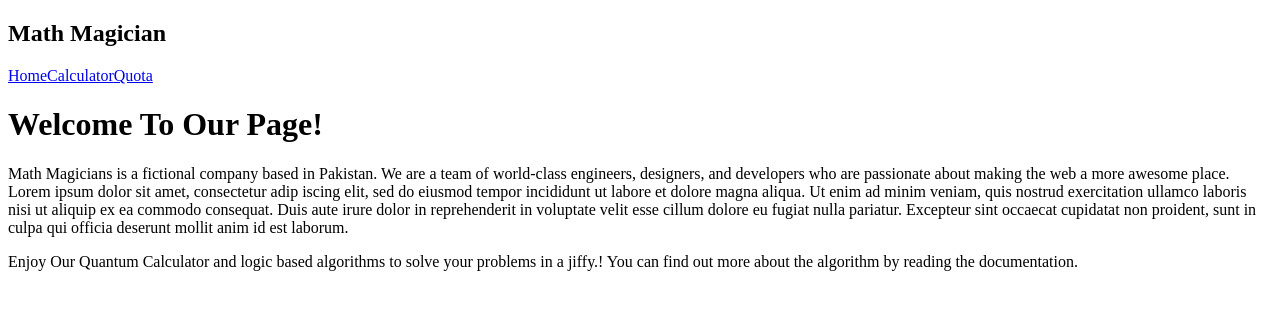
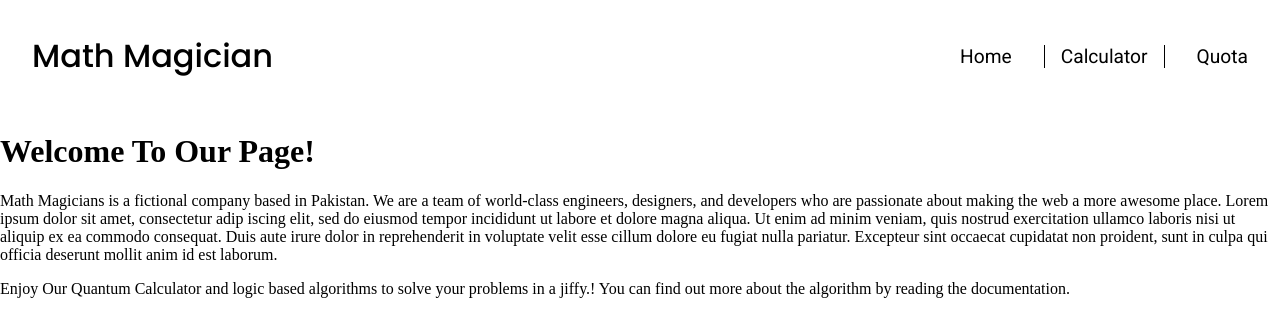
Before and after one commit to shuja-shah/Math-Magician, a React (Create React App) app: page / in a window 1280 px wide. Shown: the top 336 px of the page. Built offline with nearby package versions, Linux system fonts and the light colour scheme.

Commit message:
Styled Navigation

```diff
--- a/src/components/Navigation.js
+++ b/src/components/Navigation.js
@@ -3,11 +3,13 @@ import { Link } from 'react-router-dom';
 const Nav = () => (
   <nav className="navigationReal">
     <div>
-      <h2>Math Magician</h2>
+      <h2 className="title-intro">Math Magician</h2>
     </div>
-    <Link to="/" className="Navi">Home</Link>
-    <Link to="/Calculator" className="Navi">Calculator</Link>
-    <Link to="/Quota">Quota</Link>
+    <div className="Naviii">
+      <Link to="/">Home</Link>
+      <Link to="/Calculator" className="Navi">Calculator</Link>
+      <Link to="/Quota">Quota</Link>
+    </div>
   </nav>
 );
 
--- a/src/index.css
+++ b/src/index.css
@@ -1,3 +1,5 @@
+@import url('https://fonts.googleapis.com/css2?family=Crete+Round:ital@0;1&family=Inter:wght@100;400;500;600;700;800&family=Lato&family=Poppins:wght@100;300;400;500;600;700&family=Roboto+Mono:wght@100;300;400;500;600;700&family=Roboto:wght@100;300;400;500;700&display=swap');
+
 .calc-input {
   display: grid;
   grid-template-rows: 1fr 1fr 1fr 1fr 1fr;
@@ -48,3 +50,42 @@
   background-color: rgba(0, 0, 0, 0.7);
   color: #f0f0f0;
 }
+
+/*# sourceMappingURL=index.css.map */
+nav {
+  background-color: #fff;
+  padding: 1rem;
+  display: flex;
+  justify-content: space-between;
+  align-items: center;
+}
+body {
+  margin: 0;
+  padding: 0;
+}
+.Naviii {
+  display: flex;
+  justify-content: space-between;
+  align-items: center;
+}
+
+.Naviii a {
+  text-decoration: none;
+  color: black;
+  font-size: 1.2rem;
+  margin: 1rem;
+  font-family: 'Roboto', sans-serif;
+}
+.Navi {
+  border-left: 1px solid black;
+  border-right: 1px solid black;
+  padding: 0 1rem;
+
+}
+
+.title-intro {
+  font-size: 2rem;
+  font-family: 'Poppins', sans-serif;
+  font-weight: 500;
+  margin: 1rem;
+}
```
